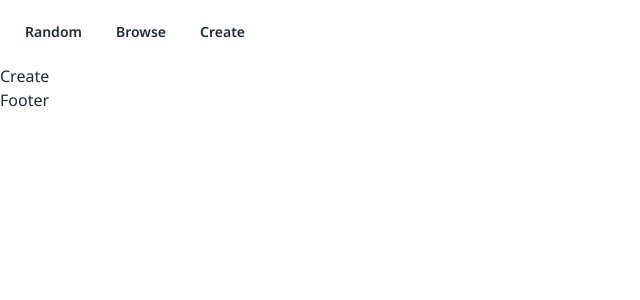
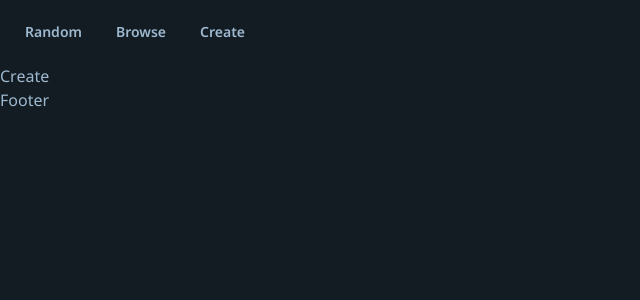
Before and after one commit to kaisjessa/movie-connections, a Next.js app: page /create in a window 1280 px wide. Shown: the top 300 px of the page, without its empty margins (0-640 px from the left). Built offline with nearby package versions, Linux system fonts and the light colour scheme; no server answers; the database is empty.

Commit message:
started pagination

```diff
--- a/app/browse/page.tsx
+++ b/app/browse/page.tsx
@@ -2,13 +2,22 @@ import React from "react";
 import { getPuzzles } from "@/app/firebase/lib";
 import Link from "next/link";
 
-const Browse = async () => {
-  const puzzleHeaders = await getPuzzles();
+const Browse = async ({
+  searchParams,
+}: {
+  searchParams: { lastId: string };
+}) => {
+  let lastId = searchParams.lastId || "";
+  const perPage = 1;
+
+  let puzzleData = await getPuzzles(perPage, lastId);
   return (
     <div>
-      {puzzleHeaders.map((p, i) => {
+      <div>
+        {puzzleData.map((p, i) => {
           return (
-          <div key={i}>
+            <div className="card w-96 bg-base-100 shadow-xl border-2" key={i}>
+              <div className="card-body">
                 <h1>{p.name}</h1>
                 <h2>{p.author}</h2>
                 <h3>
@@ -22,8 +31,25 @@ const Browse = async () => {
                 </h3>
                 <Link href={`/puzzles/${p.id}`}>View</Link>
               </div>
+            </div>
           );
         })}
+      </div>
+      <div className="join grid grid-cols-2 w-1/2">
+        {/* <Link
+          className={
+            page > 1
+              ? "join-item btn btn-outline"
+              : "join-item btn-outline btn btn-disabled"
+          }
+          href={`?lastId=${page - 1}`}
+        >
+          Previous
+        </Link> */}
+        <Link className="join-item btn btn-outline" href={`?lastId=${lastId}`}>
+          Next
+        </Link>
+      </div>
     </div>
   );
 };
--- a/app/components/header.tsx
+++ b/app/components/header.tsx
@@ -1,11 +1,27 @@
 import React from "react";
+import { firebase_db } from "../firebase/config";
+import { getPuzzles } from "../firebase/lib";
 
-const Header = () => {
+const getRandomPuzzle = async () => {
+  const puzzles = await getPuzzles(0, "");
+  const puzzleIds = puzzles.map((puzzle) => puzzle.id);
+  const randomIndex = Math.floor(Math.random() * puzzleIds.length);
+  const randomPuzzle = puzzleIds[randomIndex];
+  return "/puzzles/" + randomPuzzle;
+};
+
+const Header = async () => {
   return (
     <div className="navbar bg-base-100">
-      <a className="header-btn">Random</a>
-      <a className="header-btn">Browse</a>
-      <a className="header-btn">Create</a>
+      <a className="header-btn" href={await getRandomPuzzle()}>
+        Random
+      </a>
+      <a className="header-btn" href="/browse">
+        Browse
+      </a>
+      <a className="header-btn" href="/create">
+        Create
+      </a>
     </div>
   );
 };
--- a/app/firebase/lib.tsx
+++ b/app/firebase/lib.tsx
@@ -6,6 +6,10 @@ import {
   getDocs,
   setDoc,
   Timestamp,
+  query,
+  orderBy,
+  limit,
+  startAfter,
 } from "firebase/firestore";
 import {
   Movie,
@@ -16,8 +20,17 @@ import {
 import { firebase_db } from "@/app/firebase/config";
 
 // gets all puzzle header data from firebase
-export const getPuzzles = async (): Promise<PuzzleHeader[]> => {
-  const querySnapshot = await getDocs(collection(firebase_db, "puzzles"));
+export const getPuzzles = async (
+  lim: number,
+  lastId: string
+): Promise<PuzzleHeader[]> => {
+  const puzzleRef = collection(firebase_db, "puzzles");
+  const q = query(
+    puzzleRef,
+    orderBy("timestamp", "desc"),
+    limit(lim >= 1 ? lim : 1)
+  );
+  const querySnapshot = await getDocs(q);
   const puzzleHeaders = querySnapshot.docs.map((p) => {
     return {
       id: p.id,
@@ -99,3 +112,6 @@ export const dataToPuzzle = async (puzzleData: DocumentData) => {
 
   return newPuzzle;
 };
+function offset(start: number): import("@firebase/firestore").QueryConstraint {
+  throw new Error("Function not implemented.");
+}
--- a/app/layout.tsx
+++ b/app/layout.tsx
@@ -10,15 +10,15 @@ export const noto_sans = Noto_Sans({
 });
 
 export const metadata: Metadata = {
-  title: "Create Next App",
-  description: "Generated by create next app",
+  title: "Movie Connections",
+  description: "Movie connections",
 };
 
 export default function RootLayout({
   children,
 }: Readonly<{ children: React.ReactNode }>) {
   return (
-    <html lang="en" data-theme="light" className={noto_sans.className}>
+    <html lang="en" data-theme="sunset" className={noto_sans.className}>
       <body>
         <Header />
         {children}
```
Lines whose indentation alone changed are shown as unchanged.
